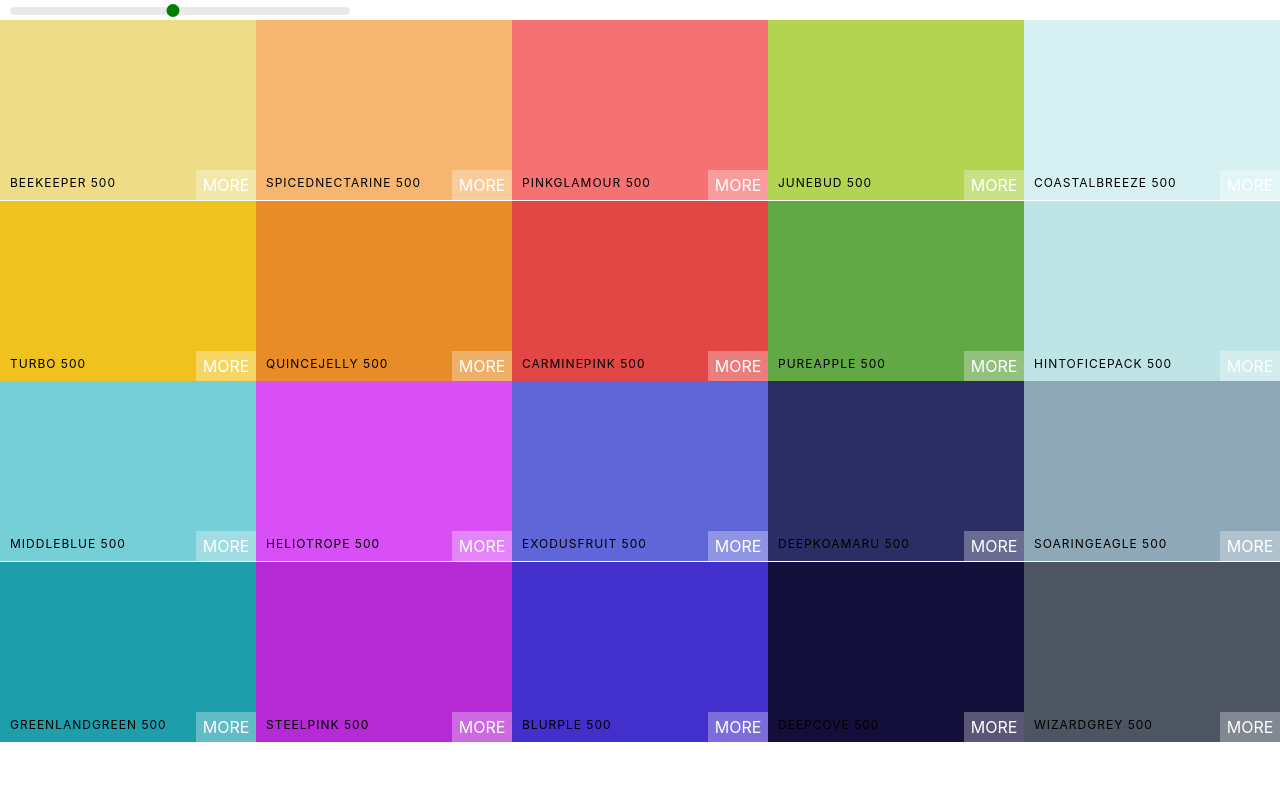
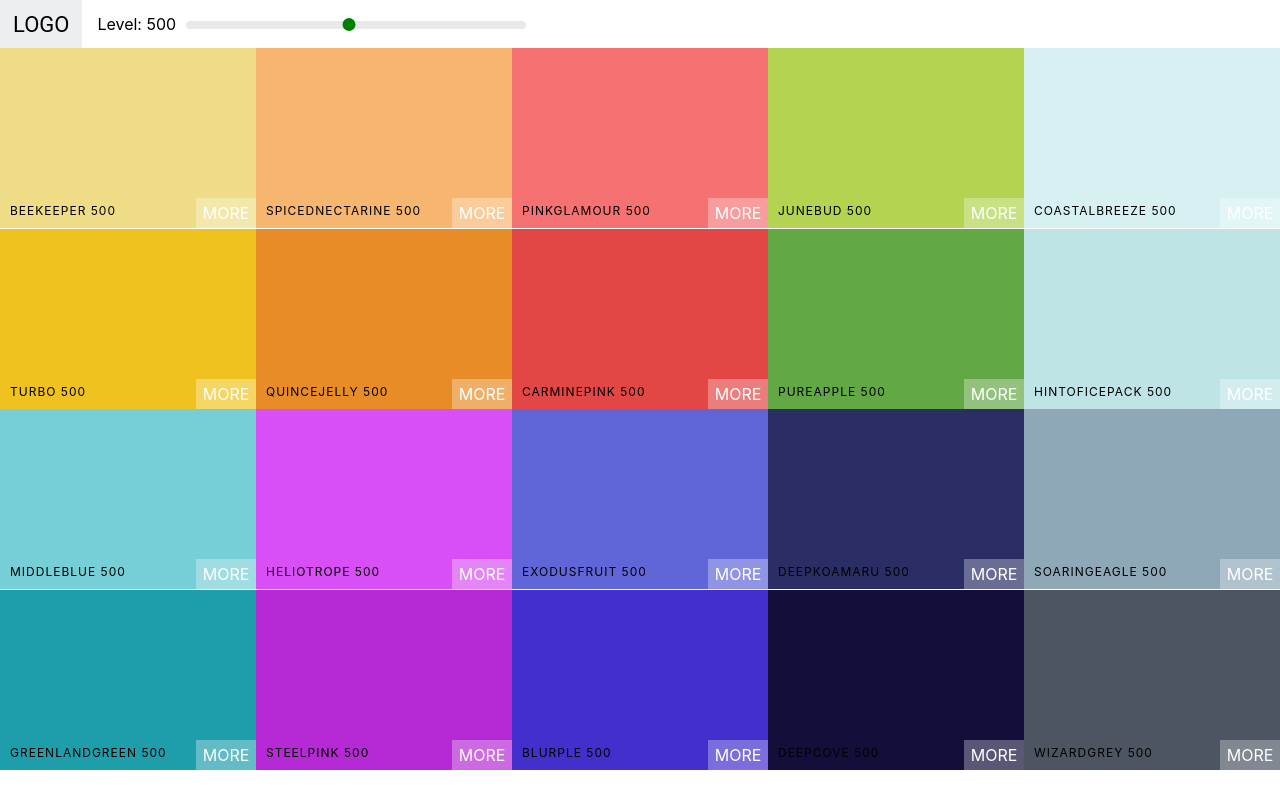
Before and after one commit to xueyublue/colors, a React (Create React App) app: page /palette/flat-ui-colors-american in a window 1280 px wide. Built offline with nearby package versions, Linux system fonts and the light colour scheme.

Commit message:
add navbar

```diff
--- /dev/null
+++ b/src/Navbar.css
@@ -0,0 +1,50 @@
+.Navbar {
+  display: flex;
+  align-items: center;
+  justify-content: flex-start;
+  height: 6vh;
+}
+
+.logo {
+  margin-right: 15px;
+  padding: 0 13px;
+  font-size: 22px;
+  background-color: #eceff1;
+  font-family: Roboto;
+  height: 100%;
+  display: flex;
+  align-items: center;
+}
+
+.logo a {
+  text-decoration: none;
+  color: black;
+}
+
+.slider {
+  width: 340px;
+  margin: 0 10px;
+  display: inline-block;
+}
+
+.rc-slider-track {
+  background-color: transparent;
+}
+
+.rc-slider-rail {
+  height: 8px;
+}
+
+.rc-slider-handle,
+.rc-slider-handle:active,
+.rc-slider-handle:focus,
+.rc-slider-handle:hover {
+  background-color: green;
+  outline: none;
+  border: 2px solid green;
+  box-shadow: none;
+  width: 13px;
+  height: 13px;
+  margin-left: -7px;
+  margin-top: -3px;
+}
--- /dev/null
+++ b/src/Navbar.jsx
@@ -0,0 +1,22 @@
+import React from "react";
+import Slider from "rc-slider";
+import "rc-slider/assets/index.css";
+import "./Navbar.css";
+
+function Navbar({ level, handleChange }) {
+  return (
+    <header className="Navbar">
+      <div className="logo">
+        <a href="#">LOGO</a>
+      </div>
+      <div className="slider-container">
+        <span>Level: {level}</span>
+        <div className="slider">
+          <Slider defaultValue={level} min={100} max={900} step={100} onAfterChange={handleChange} />
+        </div>
+      </div>
+    </header>
+  );
+}
+
+export default Navbar;
--- a/src/Palette.css
+++ b/src/Palette.css
@@ -5,31 +5,3 @@
 .Palette-colors {
   height: 90%;
 }
-
-.slider {
-  width: 340px;
-  margin: 0 10px;
-  display: inline-block;
-}
-
-.rc-slider-track {
-  background-color: transparent;
-}
-
-.rc-slider-rail {
-  height: 8px;
-}
-
-.rc-slider-handle,
-.rc-slider-handle:active,
-.rc-slider-handle:focus,
-.rc-slider-handle:hover {
-  background-color: green;
-  outline: none;
-  border: 2px solid green;
-  box-shadow: none;
-  width: 13px;
-  height: 13px;
-  margin-left: -7px;
-  margin-top: -3px;
-}
--- a/src/Palette.jsx
+++ b/src/Palette.jsx
@@ -1,7 +1,6 @@
 import React, { useState } from "react";
-import Slider from "rc-slider";
+import Navbar from "./Navbar";
 import ColorBox from "./ColorBox";
-import "rc-slider/assets/index.css";
 import "./Palette.css";
 
 function Palette({ palette }) {
@@ -13,9 +12,7 @@
 
   return (
     <div className="Palette">
-      <div className="slider">
-        <Slider defaultValue={level} min={100} max={900} step={100} onAfterChange={(newLevel) => setLevel(newLevel)} />
-      </div>
+      <Navbar level={level} handleChange={(newLevel) => setLevel(newLevel)} />
       <div className="Palette-colors">{colorBoxes}</div>
     </div>
   );
```
